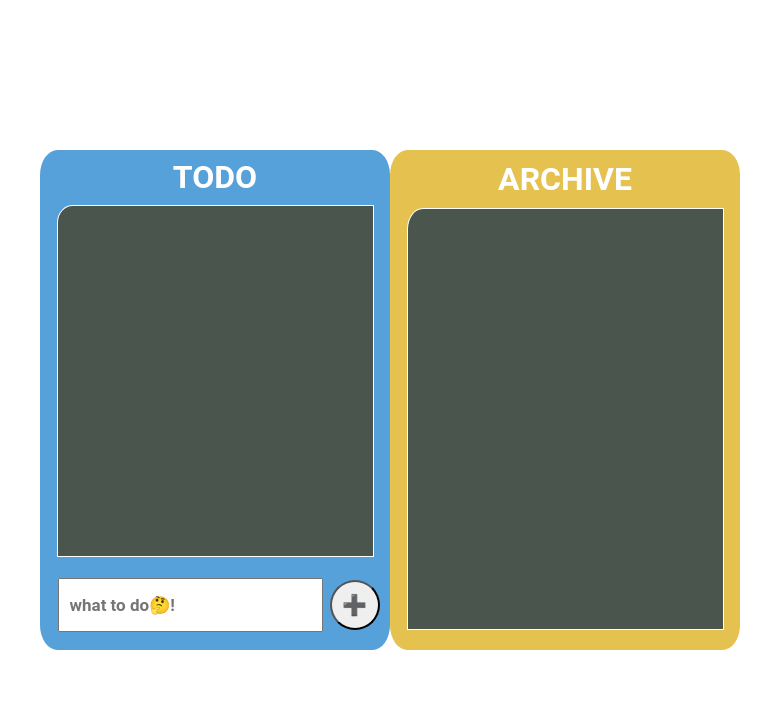
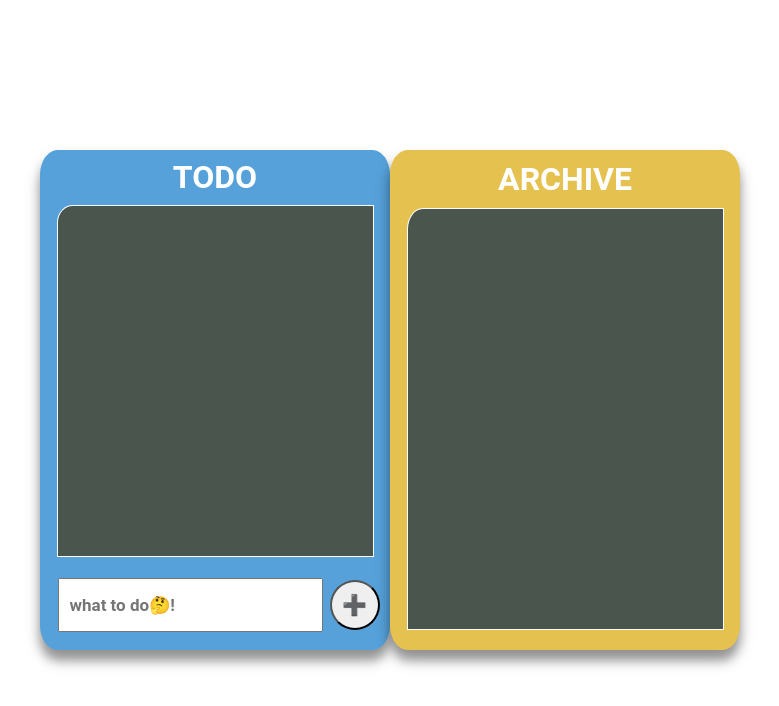
Before and after one commit to NiToThePowerOf2Plus2/todo, a React (Create React App) app in the folder todo/: page / in a window 1280 px wide. Shown: the top 706 px of the page, without its empty margins (250-1029 px from the left). Built offline with nearby package versions, Linux system fonts and the light colour scheme.

Commit message:
added box-shadow to containers

```diff
--- a/todo/src/App.css
+++ b/todo/src/App.css
@@ -19,6 +19,7 @@
   display: grid;
   grid-template-rows: repeat(3,auto);
   border-radius: 5%;
+  box-shadow: 0 10px 10px rgba(0,0,0,0.25), 0 10px 15px rgba(0,0,0,0.25);
 }
 #todo-content-container{
   background: #4a564d;
@@ -218,6 +219,7 @@
   display: grid;
   grid-template-rows: repeat(2,auto);
   border-radius: 5%;
+  box-shadow: 0 10px 10px rgba(0,0,0,0.25), 0 10px 15px rgba(0,0,0,0.25);
 }
 
 #archive-title{
```
